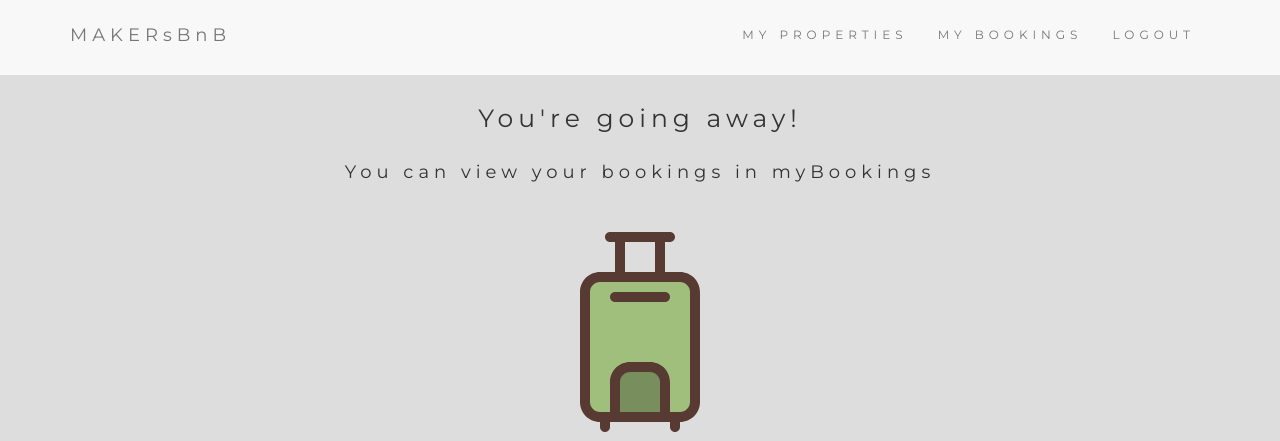
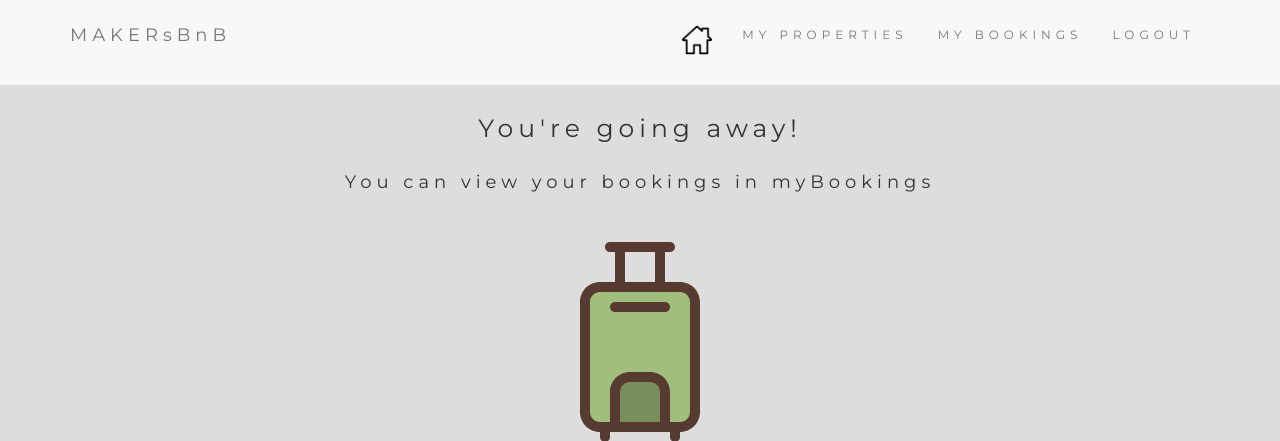
Before and after one commit to robbaile/makersairbnb, a Node server app: page /successful in a window 1280 px wide. Shown: the top 441 px of the page. Run offline with Node 20, Linux system fonts and the light colour scheme; some libraries are stand-ins or nearby versions.

Commit message:
implemented home button on all pages

```diff
--- a/views/my-bookings.hbs
+++ b/views/my-bookings.hbs
@@ -10,6 +10,7 @@
     </div>
     <div class="collapse navbar-collapse" id="myNavbar">
       <ul class="nav navbar-nav navbar-right">
+        <li><a href="/"><img class="icon" src="../images/home.png"></a></li>
         <li><a href="/my-properties">MY PROPERTIES</a></li>
         <li><a href="/my-bookings">MY BOOKINGS</a></li>
         <li><a href="/logout">LOGOUT</a></li>
--- a/views/my-properties.hbs
+++ b/views/my-properties.hbs
@@ -10,6 +10,7 @@
     </div>
     <div class="collapse navbar-collapse" id="myNavbar">
       <ul class="nav navbar-nav navbar-right">
+        <li><a href="/"><img class="icon" src="../images/home.png"></a></li>
         <li><a href="/my-properties">MY PROPERTIES</a></li>
         <li><a href="/my-bookings">MY BOOKINGS</a></li>
         <li><a href="/logout">LOGOUT</a></li>
--- a/views/successful.hbs
+++ b/views/successful.hbs
@@ -11,6 +11,7 @@
     </div>
     <div class="collapse navbar-collapse" id="myNavbar">
       <ul class="nav navbar-nav navbar-right">
+        <li><a href="/"><img class="icon" src="../images/home.png"></a></li>
         <li><a href="/my-properties">MY PROPERTIES</a></li>
         <li><a href="/my-bookings">MY BOOKINGS</a></li>
         <li><a href="/logout">LOGOUT</a></li>
--- a/views/welcome.hbs
+++ b/views/welcome.hbs
@@ -11,6 +11,7 @@
     </div>
     <div class="collapse navbar-collapse" id="myNavbar">
       <ul class="nav navbar-nav navbar-right">
+        <li><a href="/"><img class="icon" src="../images/home.png"></a></li>
         <li><a href="/my-properties">MY PROPERTIES</a></li>
         <li><a href="/my-bookings">MY BOOKINGS</a></li>
         <li><a href="/logout">LOGOUT</a></li>
```
